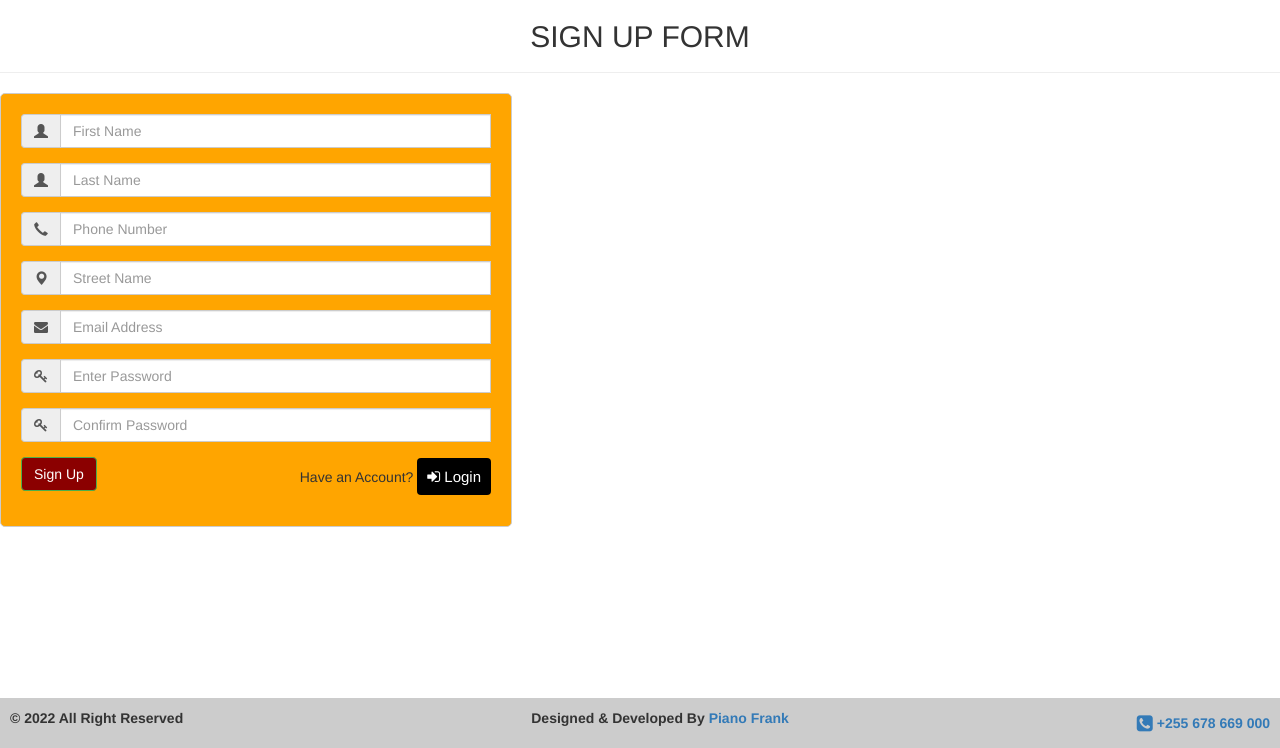
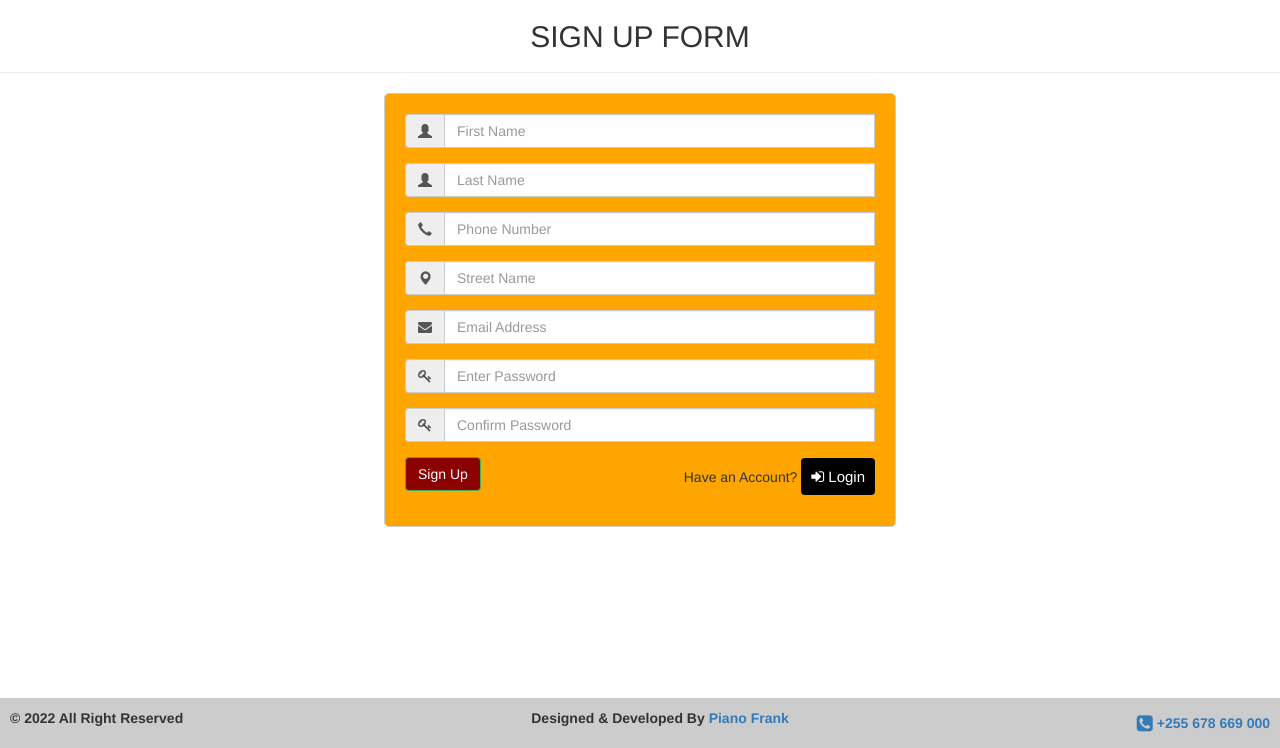
Before and after one commit to pianop477/PIANO-FOOD-POINT-FINAL-PROJECT, a PHP site: page /sign-up.php in a window 1280 px wide. Shown: the part 52-800 px from the top of the page. Run offline with PHP 8.4, Linux system fonts and the light colour scheme; some libraries are stand-ins or nearby versions.

Commit message:
Update sign-up.php

```diff
--- a/sign-up.php
+++ b/sign-up.php
@@ -45,7 +45,7 @@ include('footer.php');
 	<div class="text-center page-header" style="margin-top: auto;">
 		<h2>SIGN UP FORM</h2>
 	</div>
-	<div style="width: 40%; align-content: center;
+	<div class="container-fluid" style="width: 40%; align-content: center;
 	border: 1px solid #ccc; border-radius: 5px; padding: 20px; background: orange;">
 		<form method="POST" action="#" onsubmit="return validate()">
 			<div class="form-group">
```
